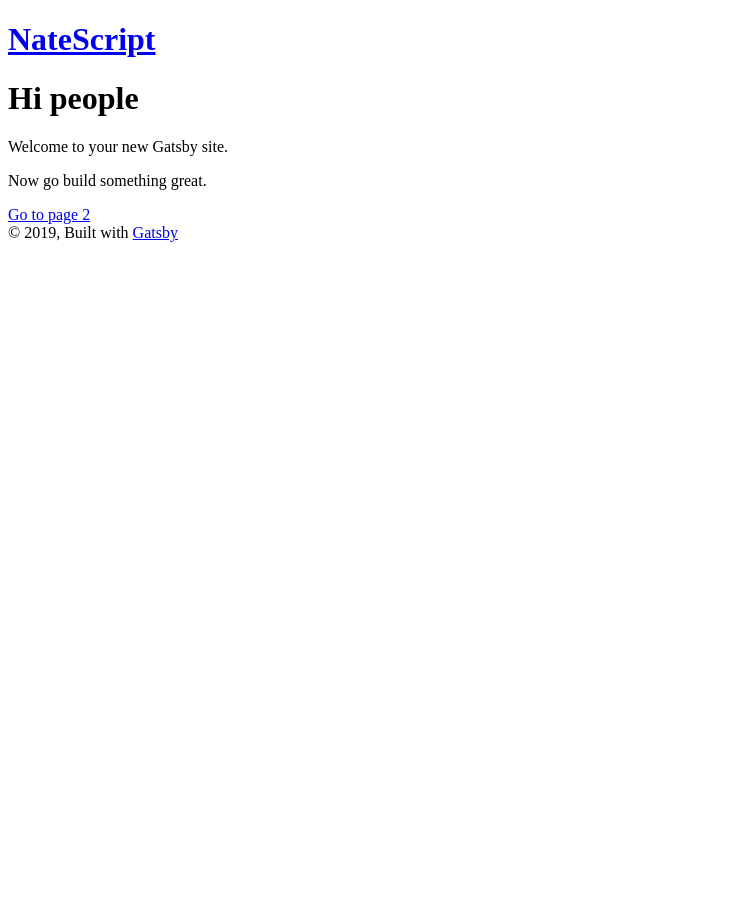
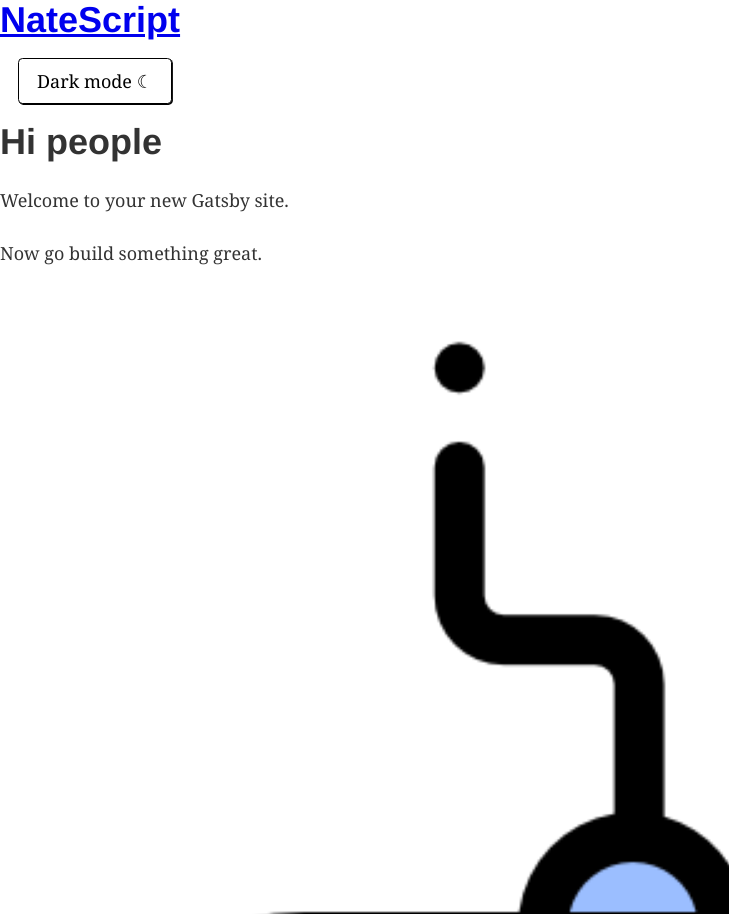
Before and after one commit to naheller/natescript, a Gatsby site: page / in a window 1280 px wide. Shown: the top 914 px of the page, without its empty margins (0-729 px from the left). Before the commit the page ends 800 px from the top, so only its background shows below. Built offline with nearby package versions, Linux system fonts and the light colour scheme; Gatsby itself is replaced by a stand-in of ours.

Commit message:
initial typography, styled components, context, hooks setup

```diff
--- a/gatsby-browser.js
+++ b/gatsby-browser.js
@@ -1,7 +1,9 @@
-/**
- * Implement Gatsby's Browser APIs in this file.
- *
- * See: https://www.gatsbyjs.org/docs/browser-apis/
- */
+/* eslint-disable import/prefer-default-export */
+/* eslint-disable react/prop-types */
 
-// You can delete this file if you're not using it
+import React from 'react'
+import { ThemeProvider } from './src/context/ThemeContext'
+
+export const wrapRootElement = ({ element }) => (
+    <ThemeProvider>{element}</ThemeProvider>
+)
--- /dev/null
+++ b/src/components/Buttons.js
@@ -0,0 +1,67 @@
+import React, { useContext } from 'react'
+import styled from 'styled-components'
+import { node, string, func } from 'prop-types'
+import { Link } from 'gatsby'
+
+import ThemeContext from '../context/ThemeContext'
+
+const StyledButton = styled.div`
+    width: max-content;
+    margin: 1rem;
+    padding: 0.5rem 1rem;
+    color: ${props => props.theme.color};
+    background-color: ${props => props.theme.backgroundColor};
+    border: 0.05rem solid ${props => props.theme.borderColor};
+    border-radius: 0.25rem;
+    box-shadow: 0.05rem 0.05rem ${props => props.theme.boxShadowColor};
+    transition: all 0.2s;
+    user-select: none;
+    &:hover {
+        cursor: pointer;
+    }
+    &:active {
+        transform: translate(0.05rem, 0.05rem);
+        box-shadow: 0 0;
+    }
+`
+
+const StyledLink = styled(Link)`
+    text-decoration: none;
+    color: ${props => props.theme.color};
+`
+
+export const Button = ({ children, onClick }) => {
+    const { theme } = useContext(ThemeContext)
+
+    return (
+        <StyledButton theme={theme} onClick={onClick}>
+            {children}
+        </StyledButton>
+    )
+}
+
+export const ButtonLink = ({ children, linkPath }) => {
+    const { theme } = useContext(ThemeContext)
+
+    return (
+        <Button>
+            <StyledLink theme={theme} to={linkPath}>
+                {children}
+            </StyledLink>
+        </Button>
+    )
+}
+
+Button.propTypes = {
+    children: node.isRequired,
+    onClick: func
+}
+
+ButtonLink.propTypes = {
+    children: node.isRequired,
+    linkPath: string.isRequired
+}
+
+Button.defaultProps = {
+    onClick: () => {}
+}
--- /dev/null
+++ b/src/components/Header.js
@@ -0,0 +1,27 @@
+import React, { useContext } from 'react'
+import { Link } from 'gatsby'
+import { string } from 'prop-types'
+
+import ThemeContext from '../context/ThemeContext'
+import { Button } from './Buttons'
+
+const Header = ({ siteTitle }) => {
+    const { isDark, toggleDark } = useContext(ThemeContext)
+
+    return (
+        <div>
+            <h1 style={{ margin: 0 }}>
+                <Link to="/">{siteTitle}</Link>
+            </h1>
+            <Button onClick={toggleDark}>
+                {isDark ? <span>Light mode ☀</span> : <span>Dark mode ☾</span>}
+            </Button>
+        </div>
+    )
+}
+
+Header.propTypes = {
+    siteTitle: string.isRequired
+}
+
+export default Header
--- a/src/components/image.js
+++ b/src/components/Image.js
@@ -14,22 +14,19 @@ import Img from 'gatsby-image'
  */
 
 const Image = () => {
-    // const data = useStaticQuery(graphql`
-    //     query {
-    //         placeholderImage: file(
-    //             relativePath: { eq: "gatsby-astronaut.png" }
-    //         ) {
-    //             childImageSharp {
-    //                 fluid(maxWidth: 300) {
-    //                     ...GatsbyImageSharpFluid
-    //                 }
-    //             }
-    //         }
-    //     }
-    // `)
+    const data = useStaticQuery(graphql`
+        query {
+            placeholderImage: file(relativePath: { eq: "gamepad.png" }) {
+                childImageSharp {
+                    fluid(maxWidth: 300) {
+                        ...GatsbyImageSharpFluid
+                    }
+                }
+            }
+        }
+    `)
 
-    // return <Img fluid={data.placeholderImage.childImageSharp.fluid} />
-    return null
+    return <Img fluid={data.placeholderImage.childImageSharp.fluid} />
 }
 
 export default Image
--- /dev/null
+++ b/src/components/Layout.js
@@ -0,0 +1,37 @@
+import React, { useContext } from 'react'
+import { node } from 'prop-types'
+import { StaticQuery, graphql } from 'gatsby'
+
+import ThemeContext from '../context/ThemeContext'
+import Header from './Header'
+
+const Layout = ({ children }) => {
+    const { isDark } = useContext(ThemeContext)
+
+    return (
+        <StaticQuery
+            query={graphql`
+                query SiteTitleQuery {
+                    site {
+                        siteMetadata {
+                            title
+                        }
+                    }
+                }
+            `}
+            render={data => (
+                <div className={isDark ? 'dark' : 'light'}>
+                    <Header siteTitle={data.site.siteMetadata.title} />
+                    {children}
+                    <footer>Footer</footer>
+                </div>
+            )}
+        />
+    )
+}
+
+Layout.propTypes = {
+    children: node.isRequired
+}
+
+export default Layout
--- a/src/components/seo.js
+++ b/src/components/SEO.js
@@ -6,9 +6,9 @@
  */
 
 import React from 'react'
-import { string, object, arrayOf } from 'prop-types'
 import Helmet from 'react-helmet'
 import { useStaticQuery, graphql } from 'gatsby'
+import { string, object, arrayOf } from 'prop-types'
 
 function SEO({ description, lang, meta, title }) {
     const { site } = useStaticQuery(
@@ -30,59 +30,59 @@ function SEO({ description, lang, meta, title }) {
     return (
         <Helmet
             htmlAttributes={{
-                lang,
+                lang
             }}
             title={title}
             titleTemplate={`%s | ${site.siteMetadata.title}`}
             meta={[
                 {
                     name: `description`,
-                    content: metaDescription,
+                    content: metaDescription
                 },
                 {
                     property: `og:title`,
-                    content: title,
+                    content: title
                 },
                 {
                     property: `og:description`,
-                    content: metaDescription,
+                    content: metaDescription
                 },
                 {
                     property: `og:type`,
-                    content: `website`,
+                    content: `website`
                 },
                 {
                     name: `twitter:card`,
-                    content: `summary`,
+                    content: `summary`
                 },
                 {
                     name: `twitter:creator`,
-                    content: site.siteMetadata.author,
+                    content: site.siteMetadata.author
                 },
                 {
                     name: `twitter:title`,
-                    content: title,
+                    content: title
                 },
                 {
                     name: `twitter:description`,
-                    content: metaDescription,
-                },
+                    content: metaDescription
+                }
             ].concat(meta)}
         />
     )
-}
-
-SEO.defaultProps = {
-    lang: `en`,
-    meta: [],
-    description: ``,
 }
 
 SEO.propTypes = {
     description: string,
     lang: string,
     meta: arrayOf(object),
-    title: string.isRequired,
+    title: string.isRequired
+}
+
+SEO.defaultProps = {
+    lang: `en`,
+    meta: [],
+    description: ``
 }
 
 export default SEO
--- a/src/components/header.js
+++ /dev/null
@@ -1,25 +0,0 @@
-import { Link } from 'gatsby'
-import { string } from 'prop-types'
-import React from 'react'
-
-const Header = ({ siteTitle }) => (
-    <header>
-        <div>
-            <h1>
-                <Link to="/">
-                    {siteTitle}
-                </Link>
-            </h1>
-        </div>
-    </header>
-)
-
-Header.propTypes = {
-    siteTitle: string,
-}
-
-Header.defaultProps = {
-    siteTitle: ``,
-}
-
-export default Header
--- a/src/components/layout.js
+++ /dev/null
@@ -1,44 +0,0 @@
-/**
- * Layout component that queries for data
- * with Gatsby's useStaticQuery component
- *
- * See: https://www.gatsbyjs.org/docs/use-static-query/
- */
-
-import React from 'react'
-import { node } from 'prop-types'
-import { useStaticQuery, graphql } from 'gatsby'
-
-import Header from './header'
-
-const Layout = ({ children }) => {
-    const data = useStaticQuery(graphql`
-        query SiteTitleQuery {
-            site {
-                siteMetadata {
-                    title
-                }
-            }
-        }
-    `)
-
-    return (
-        <>
-            <Header siteTitle={data.site.siteMetadata.title} />
-            <div>
-                <main>{children}</main>
-                <footer>
-                    © {new Date().getFullYear()}, Built with
-                    {` `}
-                    <a href="https://www.gatsbyjs.org">Gatsby</a>
-                </footer>
-            </div>
-        </>
-    )
-}
-
-Layout.propTypes = {
-    children: node.isRequired,
-}
-
-export default Layout
--- /dev/null
+++ b/src/context/ThemeContext.js
@@ -0,0 +1,55 @@
+import React, { createContext, useState, useEffect } from 'react'
+import { node } from 'prop-types'
+
+import { themeLight, themeDark } from '../utils/constants'
+
+const defaultContextState = {
+    isDark: false,
+    toggleDark: () => {},
+    theme: themeLight
+}
+
+const ThemeContext = createContext(defaultContextState)
+
+// Need macOS Mojave + Safari Technology Preview Release 68 to test this currently.
+const supportsDarkMode = () =>
+    window.matchMedia('(prefers-color-scheme: dark)').matches === true
+
+const ThemeProvider = ({ children }) => {
+    const [isDark, setDark] = useState(defaultContextState.isDark)
+
+    useEffect(() => {
+        const storedDark = JSON.parse(localStorage.getItem('dark'))
+
+        if (storedDark) {
+            setDark(storedDark)
+        } else if (supportsDarkMode()) {
+            setDark(true)
+        }
+    }, [])
+
+    const toggleDark = () => {
+        localStorage.setItem('dark', JSON.stringify(!isDark))
+        setDark(!isDark)
+    }
+
+    return (
+        <ThemeContext.Provider
+            value={{
+                isDark,
+                toggleDark,
+                theme: isDark ? themeDark : themeLight
+            }}
+        >
+            {children}
+        </ThemeContext.Provider>
+    )
+}
+
+ThemeProvider.propTypes = {
+    children: node.isRequired
+}
+
+export default ThemeContext
+
+export { ThemeProvider }
--- a/src/pages/404.js
+++ b/src/pages/404.js
@@ -1,7 +1,7 @@
 import React from 'react'
 
-import Layout from '../components/layout'
-import SEO from '../components/seo'
+import Layout from '../components/Layout'
+import SEO from '../components/SEO'
 
 const NotFoundPage = () => (
     <Layout>
--- a/src/pages/index.js
+++ b/src/pages/index.js
@@ -1,9 +1,9 @@
 import React from 'react'
-import { Link } from 'gatsby'
 
-import Layout from '../components/layout'
-import Image from '../components/image'
-import SEO from '../components/seo'
+import Layout from '../components/Layout'
+import Image from '../components/Image'
+import SEO from '../components/SEO'
+import { ButtonLink } from '../components/Buttons'
 
 const IndexPage = () => (
     <Layout>
@@ -11,10 +11,10 @@ const IndexPage = () => (
         <h1>Hi people</h1>
         <p>Welcome to your new Gatsby site.</p>
         <p>Now go build something great.</p>
-        {/* <div>
+        <div>
             <Image />
-        </div> */}
-        <Link to="/page-2/">Go to page 2</Link>
+        </div>
+        <ButtonLink linkPath="/page-2/">Go to page 2</ButtonLink>
     </Layout>
 )
 
--- /dev/null
+++ b/src/utils/constants.js
@@ -0,0 +1,13 @@
+export const themeDark = {
+    color: 'white',
+    backgroundColor: 'black',
+    borderColor: 'white',
+    boxShadowColor: 'white'
+}
+
+export const themeLight = {
+    color: 'black',
+    backgroundColor: 'white',
+    borderColor: 'black',
+    boxShadowColor: 'black'
+}
--- /dev/null
+++ b/src/utils/typography.js
@@ -0,0 +1,20 @@
+import Typography from 'typography'
+
+const typography = new Typography({
+    baseFontSize: '18px',
+    baseLineHeight: 1.45,
+    headerFontFamily: [
+        'Avenir Next',
+        'Helvetica Neue',
+        'Segoe UI',
+        'Helvetica',
+        'Arial',
+        'sans-serif'
+    ],
+    bodyFontFamily: ['Georgia', 'serif']
+    // See below for the full list of options.
+})
+
+typography.injectStyles()
+
+export default typography
```
Also changed, not shown: gatsby-config.js (+15 -8 lines), package.json (+15 -1 lines), src/pages/page-2.js (+5 -2 lines), .eslintrc.json (added), 2 other files.
